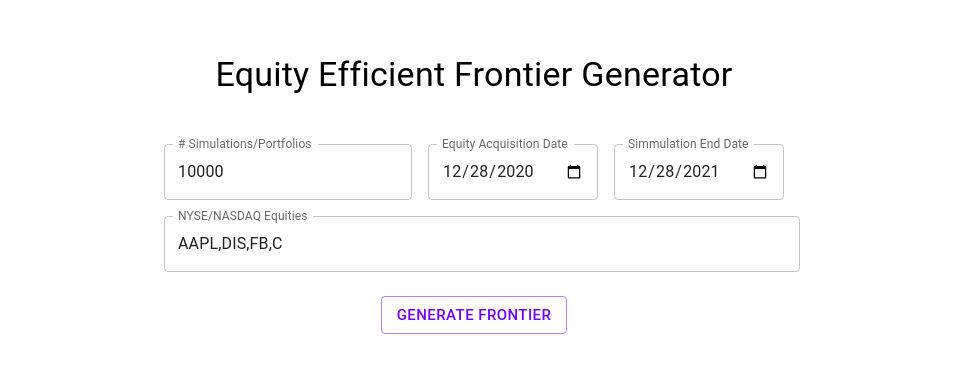
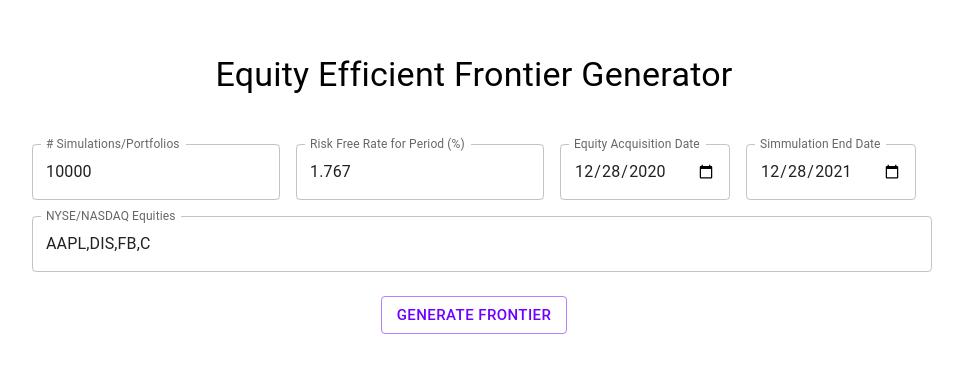
Before and after one commit to LangLazy/curveSurfing, a React (Create React App) app in the folder app/efficient-frontier/: page / in a window 1280 px wide. Shown: the part 218-590 px from the top of the page, without its empty margins (166-1129 px from the left). Built offline with nearby package versions, Linux system fonts and the light colour scheme.

Commit message:
Updated API endpoint hit

```diff
--- a/app/efficient-frontier/src/App.js
+++ b/app/efficient-frontier/src/App.js
@@ -9,7 +9,7 @@ function App() {
     numberPortfolios: "10000",
     startDate: "2020-12-28",
     endDate: "2021-12-28",
-    riskfreeRate: "",
+    riskfreeRate: "1.767",
     personalPort: {
       return: "0",
       volatility: "0",
@@ -23,7 +23,8 @@ function App() {
       startDate: false,
       endDate: false,
       numberPortfolios: false,
-      stcks: false
+      stcks: false,
+      rfr: false
     }
   }
   const [fieldState, changeFieldState] = useState(stateObj)
@@ -33,10 +34,10 @@ function App() {
   const onSubmit = (e) => {
     e.preventDefault();
     validateInputs()
-    if (! (errorState["textError"]["startDate"] || errorState["textError"]["endDate"] ||errorState["textError"]["numberPortfolios"] || errorState["textError"]["stcks"])) {
+    if (! (errorState["textError"]["startDate"] || errorState["textError"]["rfr"]||errorState["textError"]["endDate"] ||errorState["textError"]["numberPortfolios"] || errorState["textError"]["stcks"])) {
       const stockString1 = fieldState["stocks"].replaceAll(",", "+")
       const stockString = stockString1.replaceAll(" ", "")
-      const apiEndPoint = "http://localhost:5000/" + stockString + "/" + fieldState["numberPortfolios"] + "/" + fieldState["startDate"] + "/" + fieldState["endDate"]
+      const apiEndPoint = "http://efficientfrontier.pythonanywhere.com/" + stockString + "/" + fieldState["numberPortfolios"] + "/" + fieldState["startDate"] + "/" + fieldState["endDate"]+"/r/"+fieldState["riskfreeRate"]
       console.log(apiEndPoint)
       getData(apiEndPoint)
     }
@@ -53,7 +54,8 @@ function App() {
         startDate: false,
         endDate: false,
         numberPortfolios: false,
-        stcks: false
+        stcks: false,
+        rfr: false
       }
     }
     const oneYear = (1000 * 3600 * 24)
@@ -90,32 +92,11 @@ function App() {
       newErrorState["errorMessage"].push("Ensure that at least 2 unique stocks have been entered seperated by only commas")
       newErrorState["textError"]["stcks"] = true
     }
+    const tmpRfr = fieldState["riskfreeRate"].replaceAll("%","")
+    if (isNaN(tmpRfr)){
+      newErrorState["errorMessage"].push("Please enter a valid risk free rate (%)")
+    }
     changeErrorState(newErrorState)
-    // if (fieldState["riskfreeRate"] !== "" && isNaN(fieldState["riskfreeRate"])) {
-    //   changeErrState("Ensure a valid risk free rate (%) is entered")
-    //   return false
-    // }
-    // if (fieldState["personalPort"]["stockWeights"] !== "") {
-    //   const wts = fieldState["personalPort"]["stockWeights"].split(",")
-    //   if (wts.len !== stcks.length) {
-    //     changeErrState("Ensure the amount of weights entered in the comma seperated list matches the number of stocks entered")
-    //     return false
-    //   }
-    //   var sum = 0.0
-    //   for (const val of wts) {
-    //     if (isNaN(val)) {
-    //       changeErrState("Ensure all weights entered (%) are valid")
-    //       return false
-    //     }
-    //     else {
-    //       sum = sum + Number(val)
-    //       if (sum > 100.00) {
-    //         changeErrState("Ensure the sum of the weights entered equals to 100%")
-    //         return false
-    //       }
-    //     }
-    //   }
-    // }
   }
   const getData = async (apiEndPoint) => {
     console.log("here")
@@ -167,7 +148,7 @@ function App() {
             <Grid item>
               <div>
                 {graphDisplayed
-                  ? <img src={graphData} alt="Logo" height="630" width="1120"></img>
+                  ? <img src={graphData} alt="Logo" height="540" width="960"></img>
                   : <div></div>
                 }
               </div>
@@ -192,6 +173,13 @@ function App() {
                   label="# Simulations/Portfolios"
                   name="numberPortfolios"
                   {...(errorState["textError"]["numberPortfolios"] && {error:true})}
+                  />
+                  <TextField onChange={onType}
+
+                  value={fieldState["riskfreeRate"]}
+                  label="Risk Free Rate for Period (%)"
+                  name="riskfreeRate"
+                  {...(errorState["textError"]["rfr"] && {error:true})}
                   />
                 <TextField onChange={onType}
                   value={fieldState["startDate"]}
@@ -221,6 +209,7 @@ function App() {
                   name="stocks"
                   {...(errorState["textError"]["stcks"] && {error:true})}
                   />
+
               </Grid>
               <Grid item textAlign='center'
                 sx={{
```
